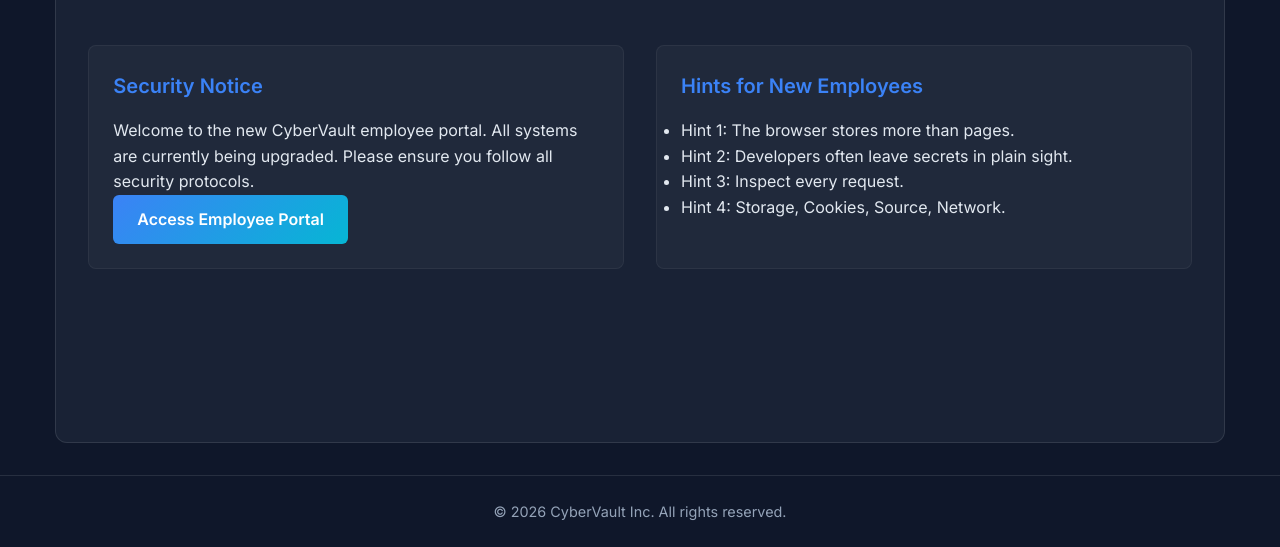
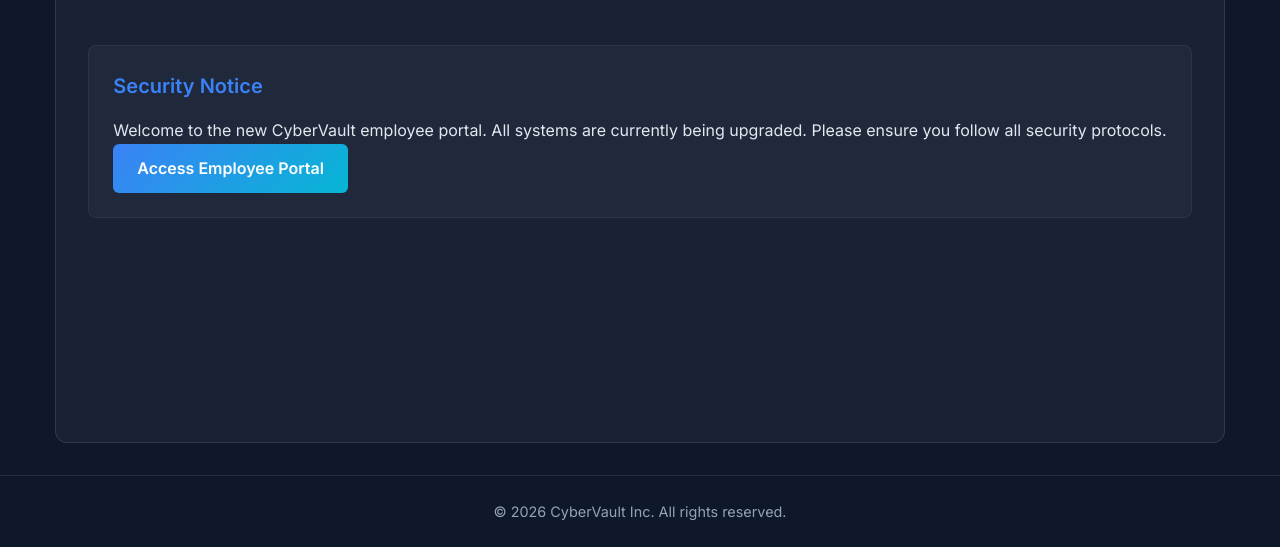
Before and after one commit to bala9387/cybervault, a website: page views/index.html in a window 1280 px wide. Shown: the part 253-800 px from the top of the page. Drawn offline with Linux system fonts and the light colour scheme.

Commit message:
Remove Hints card from home page

```diff
--- a/views/index.html
+++ b/views/index.html
@@ -34,16 +34,6 @@
                 <p>Welcome to the new CyberVault employee portal. All systems are currently being upgraded. Please ensure you follow all security protocols.</p>
                 <a href="/login" class="btn">Access Employee Portal</a>
             </div>
-
-            <div class="card">
-                <h2>Hints for New Employees</h2>
-                <ul>
-                    <li>Hint 1: The browser stores more than pages.</li>
-                    <li>Hint 2: Developers often leave secrets in plain sight.</li>
-                    <li>Hint 3: Inspect every request.</li>
-                    <li>Hint 4: Storage, Cookies, Source, Network.</li>
-                </ul>
-            </div>
         </section>
     </main>
 
```
